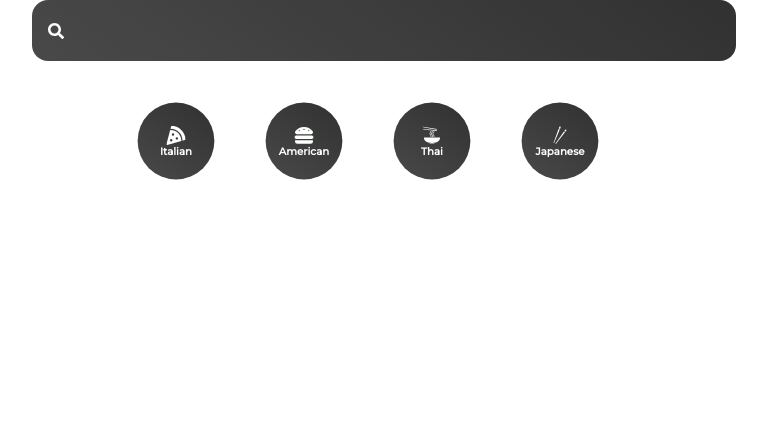
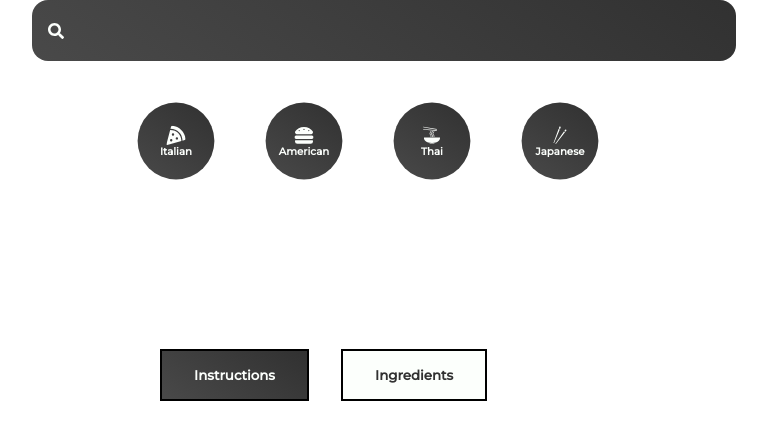
Before and after one commit to UnderaWater/recipe-app-react, a React (Create React App) app: page /recipe/1 in a window 1280 px wide. Shown: the top 440 px of the page, without its empty margins (256-1023 px from the left). Built offline with nearby package versions, Linux system fonts and the light colour scheme; no server answers.

Commit message:
add: added recipe and navigation

```diff
--- a/src/App.js
+++ b/src/App.js
@@ -3,6 +3,7 @@ import Category from "./components/Category";
 import Search from "./components/Search";
 import Cuisine from "./pages/Cuisine";
 import Home from "./pages/Home";
+import Recipe from "./pages/Recipe";
 import Searched from "./pages/Searched";
 
 function App() {
@@ -14,6 +15,7 @@ function App() {
         <Route  path="/" element={<Home />} />
         <Route  path="/cuisine/:type" element={<Cuisine />} />
         <Route  path="/searched/:search" element={<Searched />} />
+        <Route  path="/recipe/:name" element={<Recipe />} />
       </Routes>
     </div>
   );
--- a/src/components/Popular.jsx
+++ b/src/components/Popular.jsx
@@ -1,6 +1,7 @@
 import { useEffect, useState } from "react";
 import { Splide, SplideSlide } from '@splidejs/react-splide';
 import '@splidejs/splide/dist/css/splide.min.css';
+import { Link } from "react-router-dom";
 
 function Popular() {
   const [popular, setPopular] = useState([]);
@@ -39,11 +40,13 @@ function Popular() {
             return (
               <SplideSlide key={recipe.id}>
                 <div className="recipe__meals-card">
+                  <Link to={`/recipe/${recipe.id}`}>
                   <p>
                     {recipe.title}
                   </p>
                   <img src={recipe.image} alt={recipe.title} />
                   <div className="recipe__meals-gradient" />
+                  </Link>
                 </div>
               </SplideSlide>
             )
--- a/src/components/Veggie.jsx
+++ b/src/components/Veggie.jsx
@@ -1,6 +1,7 @@
 import { useEffect, useState } from "react";
 import { Splide, SplideSlide } from '@splidejs/react-splide';
 import '@splidejs/splide/dist/css/splide.min.css';
+import { Link } from "react-router-dom";
 
 function Veggie() {
   const [veggie, setVeggie] = useState([]);
@@ -39,11 +40,13 @@ function Veggie() {
             return (
               <SplideSlide key={recipe.id}>
                 <div className="recipe__meals-card">
-                  <p>
-                    {recipe.title}
-                  </p>
-                  <img src={recipe.image} alt={recipe.title} />
-                  <div className="recipe__meals-gradient" />
+                  <Link to={`/recipe/${recipe.id}`}>
+                    <p>
+                      {recipe.title}
+                    </p>
+                    <img src={recipe.image} alt={recipe.title} />
+                    <div className="recipe__meals-gradient" />
+                  </Link>
                 </div>
               </SplideSlide>
             )
--- a/src/index.css
+++ b/src/index.css
@@ -155,3 +155,41 @@ a {
   transform: translate(100%, -50%);
   color: #fcfffc;
 }
+
+.recipe__details {
+  display: flex;
+  margin-top: 10rem;
+  margin-bottom: 5rem;
+}
+
+.recipe__details-title {
+  margin-bottom: 2rem;
+}
+
+.recipe__details-list {
+  margin-top: 2rem;
+}
+
+.recipe__details-list-item {
+  font-size: 1.2rem;
+  line-height: 2.5rem;
+}
+
+.recipe__details .active {
+  background: linear-gradient(35deg, #494949, #313131);
+  color: #fcfffc;
+}
+
+.recipe__details-btn {
+  cursor: pointer;
+  padding: 1rem 2rem;
+  margin-right: 2rem;
+  font-weight: 600;
+  color: #313131;
+  background: #fcfffc;
+  border: 2px solid black;
+}
+
+.recipe__details-info {
+  margin-left: 10rem;
+}
--- /dev/null
+++ b/src/pages/Recipe.jsx
@@ -0,0 +1,37 @@
+import React, { useEffect, useState } from 'react';
+import { useParams } from 'react-router-dom';
+
+function Recipe() {
+    const [details, setDetails] = useState({});
+    const [active, setActive] = useState('instructions')
+    let params = useParams();
+
+    const fetchDetails = async () => {
+        const data = await fetch(`https://api.spoonacular.com/recipes/${params.name}/information?apiKey=${process.env.REACT_APP_API_KEY}`);
+        const detailData = await data.json();
+        setDetails(detailData)
+    };
+
+    useEffect(() => {
+        fetchDetails()
+    }, [params.name])
+
+    return (
+        <div className='recipe__details'>
+            <div>
+                <h2>{details.title}</h2>
+                <img src={details.image} alt={details.title} />
+            </div>
+            <div className='recipe__details-info'>
+                <button className={`recipe__details-btn ${active === 'instructions' ? 'active' : ''}`} onClick={() => setActive('instructions')}>
+                    Instructions
+                </button>
+                <button className={`recipe__details-btn ${active === 'ingredients' ? 'active' : ''}`} onClick={() => setActive('ingredients')}>
+                    Ingredients
+                </button>
+            </div>
+        </div>
+    )
+}
+
+export default Recipe;
```
